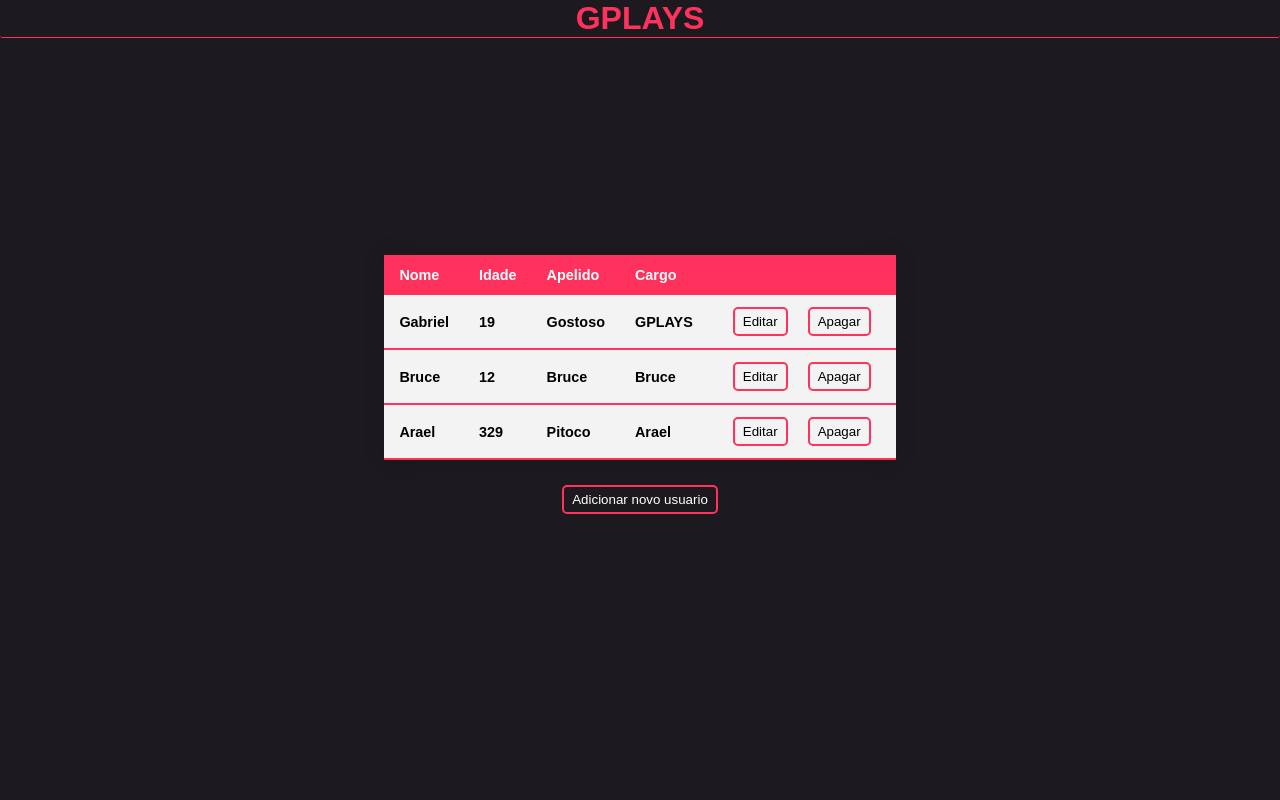
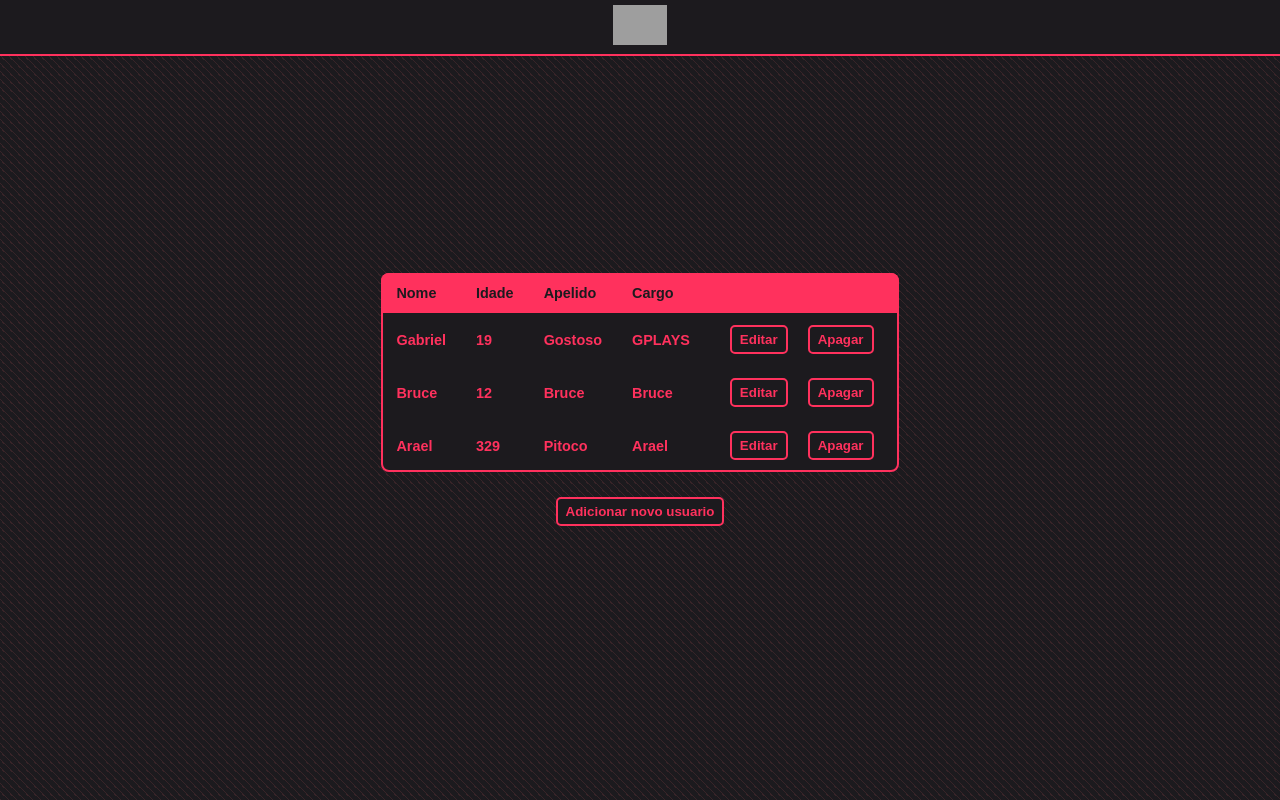
Before and after one commit to GabrielGui13/gplays-ics, a Django app: page / in a window 1280 px wide. Run offline with Django 4.2, Linux system fonts and the light colour scheme; data comes from the database, SQL or seed files in the repository; grey boxes are pictures that could not be loaded.

Commit message:
retoque do css

```diff
--- a/gplays-backend/gplaysapi/templates/home.html
+++ b/gplays-backend/gplaysapi/templates/home.html
@@ -15,17 +15,23 @@
       }
 
       header {
-        border-bottom: 1px solid #ff315d;
-        border-radius: 3px;
+        border-bottom: 2px solid #ff315d;
         text-align: center;
         color: #ff315d;
+        background:#1c1a1e;
+      }
+
+      .logo img {
+        max-height: 40px;
+        width:auto;
+        margin:5px;
       }
 
       body {
-        background-repeat: no-repeat;
-        background-position: center;
         height: 100vh;
-        background-color: #1c1a1e;
+        opacity: 1;
+        background-size: 8px 8px;
+        background-image: repeating-linear-gradient(45deg, #382428 0, #382428 0.8px, #1c1a1e 0, #1c1a1e 50%);
       }
 
       #tabela {
@@ -45,11 +51,15 @@
         min-width: 400px;
         box-shadow: 0 0 20px rgba(0, 0, 0, 0.15);
         max-width: 400px;
+        overflow: hidden;
+        border-radius:8px;
+        box-shadow: 0px 0px 0px 2px #ff315d inset;
+        background:#1c1a1e;
       }
 
       .styled-table thead tr {
-        background-color: #ff315d;
-        color: #ffffff;
+        background:#ff315d;
+        color: #1c1a1e;
         text-align: left;
       }
 
@@ -59,28 +69,43 @@
       }
 
       .styled-table tbody tr {
-        border-bottom: 1px solid #dddddd;
-        background-color: #f3f3f3;
-        border-bottom: 2px solid #ff315d;
+        background: transparent;
         font-weight: bold;
-        color: black;
+        color: #ff315d;
       }
+
+      .styled-table tbody {
+        background: transparent;
+        font-weight: bold;
+      }
+
 
       .botao {
         border-radius: 5px;
         border: 2px solid #ff315d;
-        background-color: transparent;
+        background-color: #1c1a1e;
         outline: none;
         color: white;
         padding: 5px 8px 5px 8px;
         margin-left: 10px;
         margin-right: 10px;
         cursor: pointer;
+        transition: border 0.5s ease;
+      }
+
+      .botao:hover {
+        border:2px solid #fda9bb;
+      }
+
+      .botao:hover a {
+        color: #fda9bb;
       }
 
       .botao a {
         text-decoration: none;
-        color: white;
+        color: #ff315d;
+        font-weight: bold;
+        transition: color 0.5s ease;
       }
 
       .table-buttons {
@@ -88,12 +113,21 @@
       }
 
       .table-buttons .botao a {
-        color: black;
+        color: #ff315d;
+        font-weight: bold;
+        transition: color 0.5s ease;
       }
+
+      .table-buttons .botao:hover a {
+        color: #fda9bb;
+      }
+
     </style>
 
     <header>
-      <h1>GPLAYS</h1>
+      <div class="logo">
+        <img src="https://i.imgur.com/rF3bLoo.png">
+      </div>
     </header>
   </head>
   <body>
```
Also changed, not shown: gplays-backend/gplaysapi/templates/delete.html (+37 -12 lines), gplays-backend/gplaysapi/templates/form.html (+25 -8 lines).
